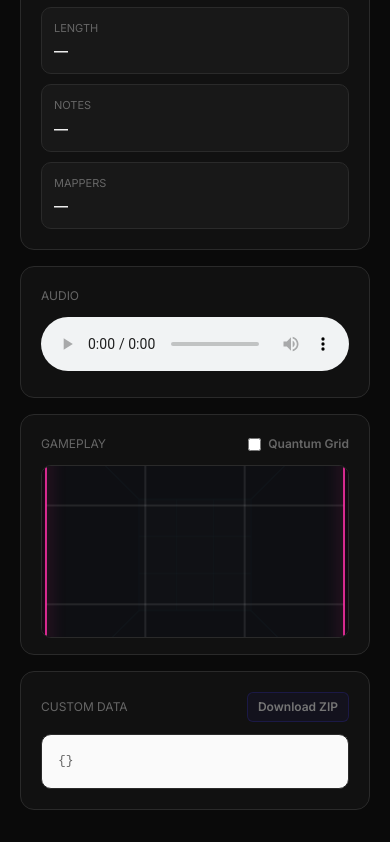
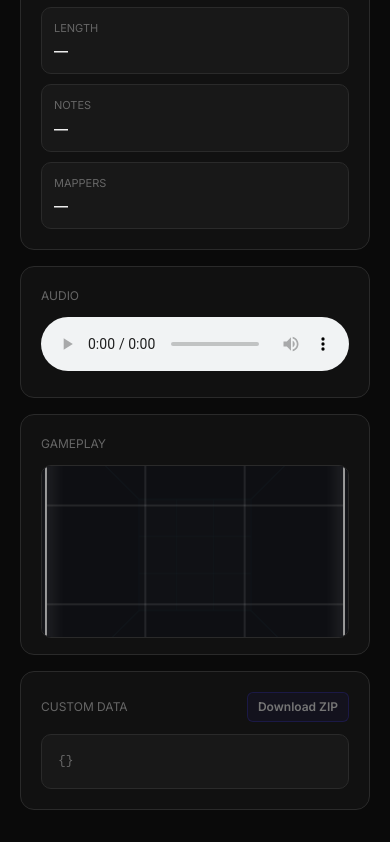
Before and after one commit to Lluciocc/sspm-viewver, a website built with Vite: page index.html in a window 390 px wide. Shown: the part 893-1735 px from the top of the page. Built offline with nearby package versions, Linux system fonts and the light colour scheme.

Commit message:
Refactor gameplay renderer to remove quantum debug option and integrate difficulty handling

```diff
--- a/index.html
+++ b/index.html
@@ -64,10 +64,6 @@
         <div class="card gameplay-card">
           <div class="section-header">
             <div class="section-title">Gameplay</div>
-            <label class="debug-toggle">
-              <input id="quantum_debug" type="checkbox" />
-              Quantum Grid
-            </label>
           </div>
           <canvas id="gameplay" class="gameplay-canvas"></canvas>
         </div>
--- a/src/main.ts
+++ b/src/main.ts
@@ -1,7 +1,9 @@
+// @ts-ignore
+// should ignore the import error
 import "./style.css";
 import { decodeSSPM, SSPMParseError, formatMs, blobToObjectURL } from "./parser.js";
 import { GameplayRenderer, NOTE_TEXTURE_URL } from "./renderer.js";
-import { getDifficultyColor, getDifficultyName, type SSPMMap } from "./types.js";
+import { Difficulty, getDifficultyColor, getDifficultyName, type SSPMMap } from "./types.js";
 import type { Note } from "./types.js";
 
 const dropzone = document.getElementById("dropzone") as HTMLDivElement;
@@ -16,7 +18,6 @@ const notesEl = document.getElementById("notes") as HTMLElement;
 const mappersEl = document.getElementById("mappers") as HTMLElement;
 const audioEl = document.getElementById("audio") as HTMLAudioElement;
 const gameplayCanvas = document.getElementById("gameplay") as HTMLCanvasElement;
-const quantumDebugInput = document.getElementById("quantum_debug") as HTMLInputElement;
 const jsonEl = document.getElementById("json") as HTMLPreElement;
 const downloadAllBtn = document.getElementById("download_all") as HTMLButtonElement;
 const toast = document.getElementById("toast") as HTMLDivElement;
@@ -30,6 +31,7 @@ const gameplayRenderer = new GameplayRenderer({
   canvas: gameplayCanvas,
   audio: audioEl,
   noteTextureUrl: NOTE_TEXTURE_URL,
+  difficulty: Difficulty.NA,
 });
 
 interface ZipSourceEntry {
@@ -392,6 +394,7 @@ function renderMap(map: SSPMMap): void {
   currentMap = map;
   downloadAllBtn.disabled = false;
   gameplayRenderer.setNotes(getParsedNotes(map));
+  gameplayRenderer.setDifficulty(map.difficulty);
 
   songEl.textContent = map.song || "(untitled)";
   artistEl.textContent = map.artist;
@@ -451,10 +454,6 @@ downloadAllBtn.addEventListener("click", () => {
       downloadAllBtn.disabled = false;
       downloadAllBtn.textContent = "Download ZIP";
     });
-});
-
-quantumDebugInput.addEventListener("change", () => {
-  gameplayRenderer.setQuantumDebugEnabled(quantumDebugInput.checked);
 });
 
 async function playLoadedAudio(): Promise<void> {
--- a/src/renderer.ts
+++ b/src/renderer.ts
@@ -1,4 +1,5 @@
-import type { Note } from "./types.js";
+import type { Note, Difficulty } from "./types.js";
+import { getDifficultyColor } from "./types.js";
 
 export const NOTE_TEXTURE_URL =
   "https://raw.githubusercontent.com/Rhythia/Client/master/textures/squircle_blank.png";
@@ -16,19 +17,16 @@ const MAX_DEVICE_PIXEL_RATIO = 2;
 const BACK_GRID_ALPHA = 0.18;
 const GRID_LINE_COLOR = "rgba(255, 255, 255, 0.18)";
 const GRID_FILL_COLOR = "rgba(255, 255, 255, 0.035)";
-const HIT_PLANE_COLOR = "rgba(255, 46, 166, 0.82)";
 const NOTE_FALLBACK_COLOR = "#ffffff";
-const NOTE_SHADOW_COLOR = "rgba(255, 46, 166, 0.78)";
 const QUANTUM_DEBUG_COLOR = "rgba(74, 217, 255, 0.72)";
 const OFFGRID_DEBUG_COLOR = "rgba(255, 204, 37, 0.78)";
 const DEBUG_GRID_COLOR = "rgba(74, 217, 255, 0.16)";
-const DEBUG_DASH_PATTERN = [4, 7] as const;
-const EMPTY_DASH_PATTERN = [] as const;
 
 export interface GameplayRendererOptions {
   canvas: HTMLCanvasElement;
   audio: HTMLAudioElement;
   noteTextureUrl: string;
+  difficulty: Difficulty;
 }
 
 interface VisualizerNote {
@@ -231,6 +229,7 @@ export class GameplayRenderer {
   private cssHeight = 0;
   private devicePixelRatio = 1;
   private gridSize = CELL_SIZE * GRID_CELLS;
+  private difficultyColor: string;
 
   constructor(options: GameplayRendererOptions) {
     this.canvas = options.canvas;
@@ -259,8 +258,14 @@ export class GameplayRenderer {
     this.audio.addEventListener("seeked", this.handleAudioPositionChange);
     this.audio.addEventListener("timeupdate", this.handleAudioPositionChange);
     this.audio.addEventListener("loadedmetadata", this.handleAudioPositionChange);
+    this.difficultyColor = getDifficultyColor(options.difficulty);
 
     this.resize();
+  }
+
+  setDifficulty(difficulty: Difficulty): void {
+    this.difficultyColor = getDifficultyColor(difficulty);
+    this.drawFrame();
   }
 
   setNotes(notes: readonly Note[]): void {
@@ -416,8 +421,8 @@ export class GameplayRenderer {
 
     if (z === HIT_Z) {
       ctx.lineWidth = 2;
-      ctx.strokeStyle = HIT_PLANE_COLOR;
-      ctx.shadowColor = HIT_PLANE_COLOR;
+      ctx.strokeStyle = this.difficultyColor;
+      ctx.shadowColor = this.difficultyColor;
       ctx.shadowBlur = 16;
       ctx.strokeRect(left, top, size, size);
       ctx.shadowBlur = 0;
@@ -489,7 +494,7 @@ export class GameplayRenderer {
       const alpha = FAR_NOTE_ALPHA + (1 - FAR_NOTE_ALPHA) * progress;
       const glow = 2 + (NEAR_GLOW_BLUR - 2) * progress;
 
-      this.ctx.shadowColor = NOTE_SHADOW_COLOR;
+      this.ctx.shadowColor = this.difficultyColor;
       this.ctx.shadowBlur = glow;
       this.drawNote(
         screenX - size * 0.5,
--- a/src/style.css
+++ b/src/style.css
@@ -251,7 +251,7 @@ audio {
 
 .json-block {
   overflow: auto;
-  background: #fafafa;
+  background: var(--surface-2);
   border: 1px solid var(--border);
   padding: 16px;
   border-radius: 10px;
```
